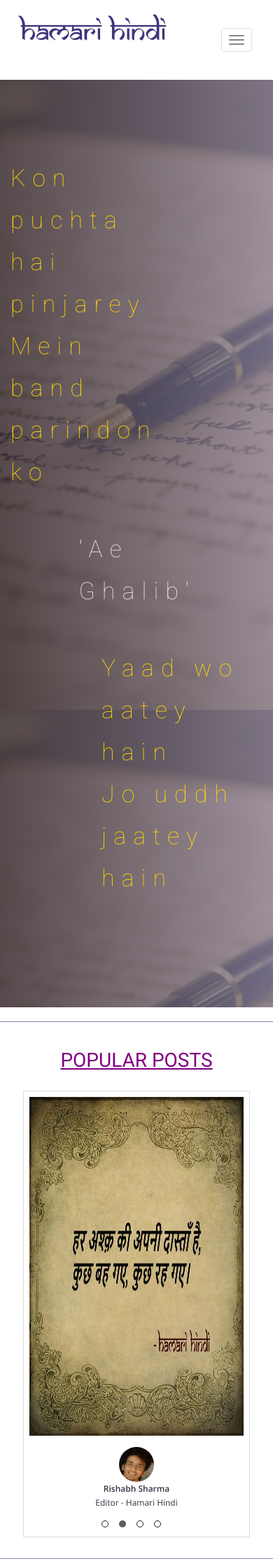
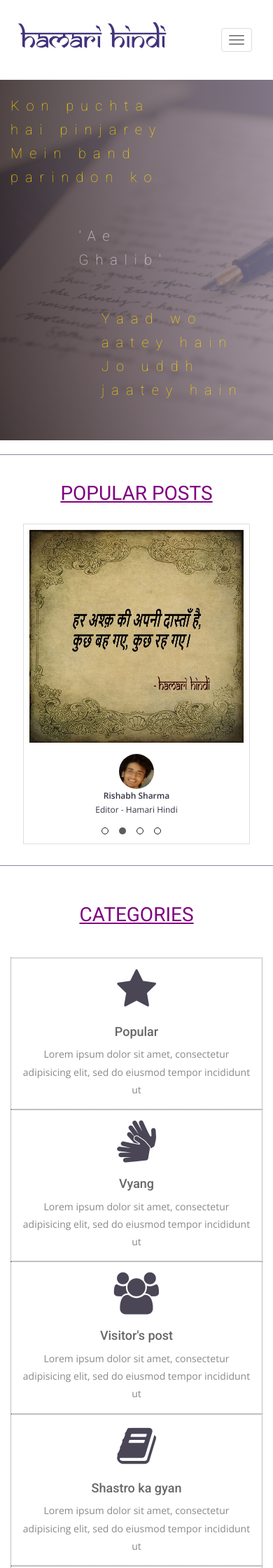
Before and after one commit to souravc4/hamari_hindi, a Jekyll site: the page built from index.html, in a window 390 px wide. Shown: the top 2240 px of the page at 70% size. Built offline with Jekyll 4.4.1, drawn with Linux system fonts in a browser that asks for light colours; nearby versions of some CDN libraries; some web fonts are replaced.

Commit message:
added some media queries

```diff
--- a/blog.html
+++ b/blog.html
@@ -17,7 +17,7 @@ permalink: /blog/
     </div>
   </div>
 </section>
-<div class="col-xs-9">
+<div class="col-sm-9">
 {% for post in site.posts %}
 <div class="post-area">
   <a href="{{ post.url | prepend: site.baseurl }}" class="bold">{{ post.title }}</a>
@@ -28,6 +28,6 @@ permalink: /blog/
 </div>
 {% endfor %}
 </div>
-<div class="col-xs-3" style="margin-top: 8px;padding: 0px">
+<div class="col-sm-3" style="margin-top: 8px;padding: 0px">
   <div class="fb-page" data-href="https://www.facebook.com/HamaraSahitya/" data-tabs="timeline" data-small-header="false" data-adapt-container-width="true" data-hide-cover="false" data-show-facepile="false"><blockquote cite="https://www.facebook.com/HamaraSahitya/" class="fb-xfbml-parse-ignore"><a href="https://www.facebook.com/HamaraSahitya/">Hamari Hindi</a></blockquote></div>
 </div>
--- a/css/style.css
+++ b/css/style.css
@@ -76,6 +76,23 @@ header .navbar-default .navbar-nav{
   font-size: 34px;
   /*line-height: 48px;*/
 }
+/*  for mobiles  */
+@media only screen and (max-width: 540px) {
+  #slider{
+    padding: 0px !important;
+  }
+  .animated.fadeInUp .row{
+    font-size: 20px;
+    line-height: 34px;
+  }
+  .carimage{
+    height: 320px !important;
+  }
+  .navbar-brand{
+    padding-top: 28px !important;
+  }
+}
+/* mobile close */
 #testimonial{
   padding-top: 0px !important;
   padding-bottom: 10px !important;
@@ -176,6 +193,21 @@ footer p{
   width: 85% !important;
   height: 45rem;
 }
+/*  for mobiles  */
+@media only screen and (max-width: 540px) {
+  #global-header{
+    padding: 50px 70px 30px 0px;
+  }
+  #global-header h1{
+    font-size: 30px !important;
+  }
+  #global-header p{
+    font-size: 14px !important;
+  }
+  .post-area a{
+    font-size: 20px !important;
+  }
+}
 
 
 /* ---------------------   */
--- a/index.html
+++ b/index.html
@@ -49,28 +49,28 @@ permalink: /
         <div class="testimonial-carousel">
           <div id="testimonial-slider" class="owl-carousel">
             <div>
-                <img src="img/prateek1.jpg" alt="IMG" height="500" width="100%">
+                <img src="img/prateek1.jpg" alt="IMG" height="500" width="100%" class="carimage">
                 <div class="user">
                   <img src="img/prateek_face.jpg" alt="Pepole" height="50" width="50">
                   <p><span>Prateek Shrivastav</span> CEO - Hamari Hindi</p>
                 </div>
             </div>
             <div>
-              <img src="img/rishabh.jpg" alt="IMG" height="500" width="100%">
+              <img src="img/rishabh.jpg" alt="IMG" height="500" width="100%" class="carimage">
                 <div class="user">
                   <img src="img/rishabh_face.jpg" alt="Pepole" height="50" width="50">
                   <p><span>Rishabh Sharma</span> Editor - Hamari Hindi</p>
                 </div>
             </div>
             <div>
-              <img src="img/prateek2.jpg" alt="IMG" height="500" width="100%">
+              <img src="img/prateek2.jpg" alt="IMG" height="500" width="100%" class="carimage">
                 <div class="user">
                   <img src="img/prateek_face.jpg" alt="Pepole" height="50" width="50">
                   <p><span>Prateek Shrivastav</span> CEO - Hamari Hindi</p>
                 </div>
             </div>
             <div>
-              <img src="img/abhay.jpg" alt="IMG" height="500" width="100%">
+              <img src="img/abhay.jpg" alt="IMG" height="500" width="100%" class="carimage">
                 <div class="user">
                   <img src="img/abhay_face.jpg" alt="Pepole" height="50" width="50">
                   <p><span>Abhay Khandelwal</span> Editor - Hamari Hindi</p>
```
